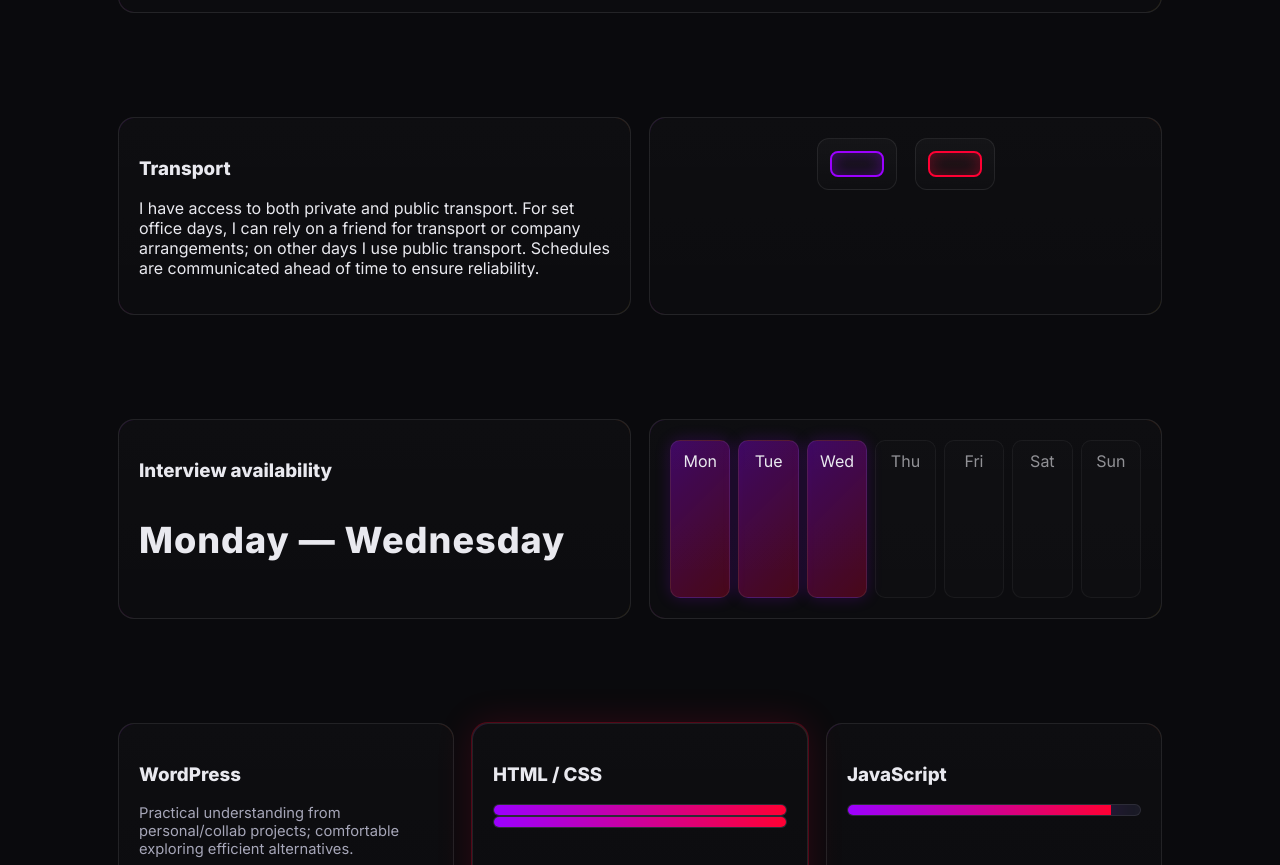
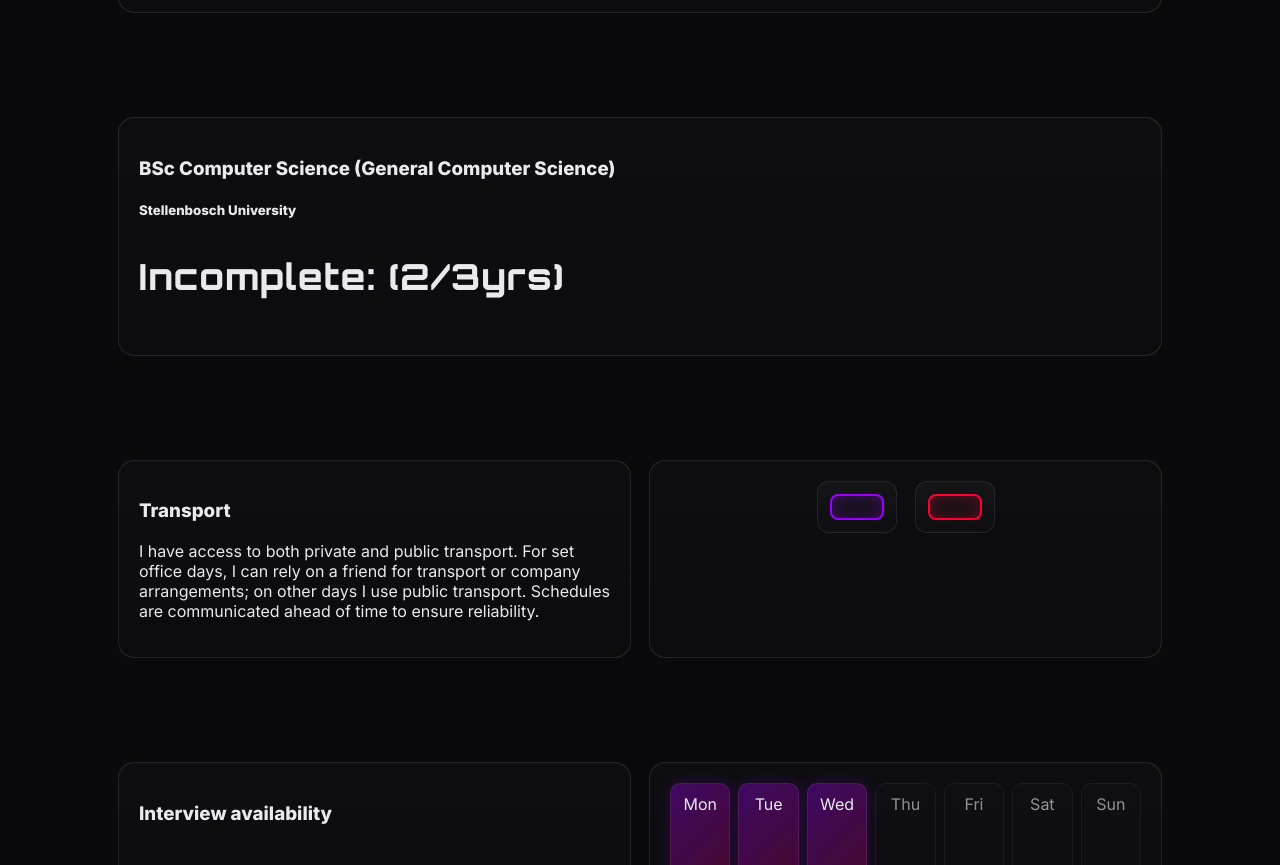
Before and after one commit to 007-wave/Web-Designer-Portfolio, a plain HTML site: page index.html in a window 1280 px wide. Shown: the part 2499-3364 px from the top of the page. Drawn offline with Linux system fonts and the light colour scheme.

Commit message:
Update index.html

```diff
--- a/index.html
+++ b/index.html
@@ -146,6 +146,16 @@
           <h3>Matric</h3>
           <h5>Qaphelani Senior Secondary School</h5>
           <p class="big mono">Completed: 2021</p>
+        </div>
+      </div>
+    </section>
+
+     <section id="education" class="section">
+      <div class="container">
+        <div class="neon-card reveal">
+          <h3>BSc Computer Science (General Computer Science)</h3>
+          <h5>Stellenbosch University</h5>
+          <p class="big mono">Incomplete: (2/3yrs)</p>
         </div>
       </div>
     </section>
```
